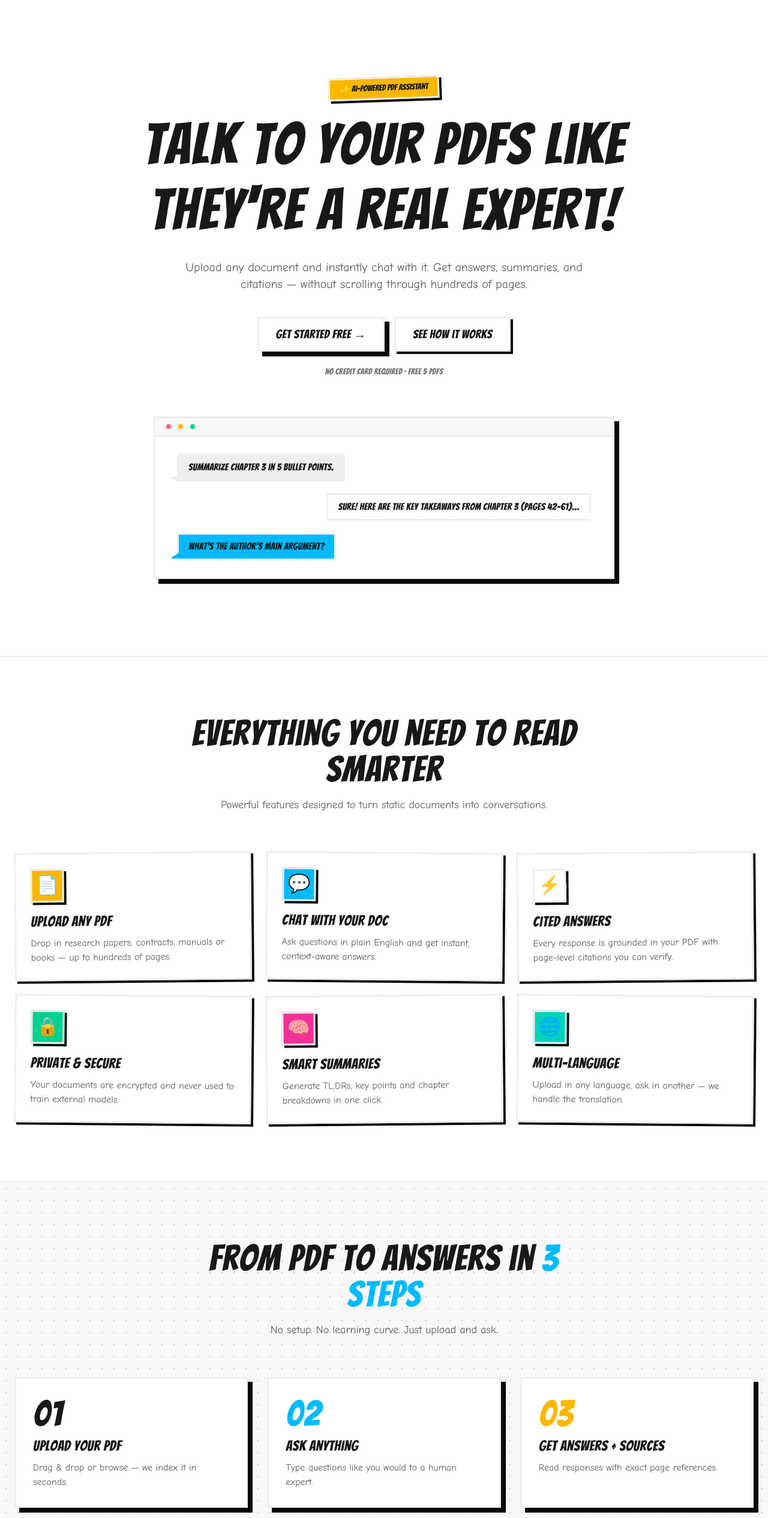
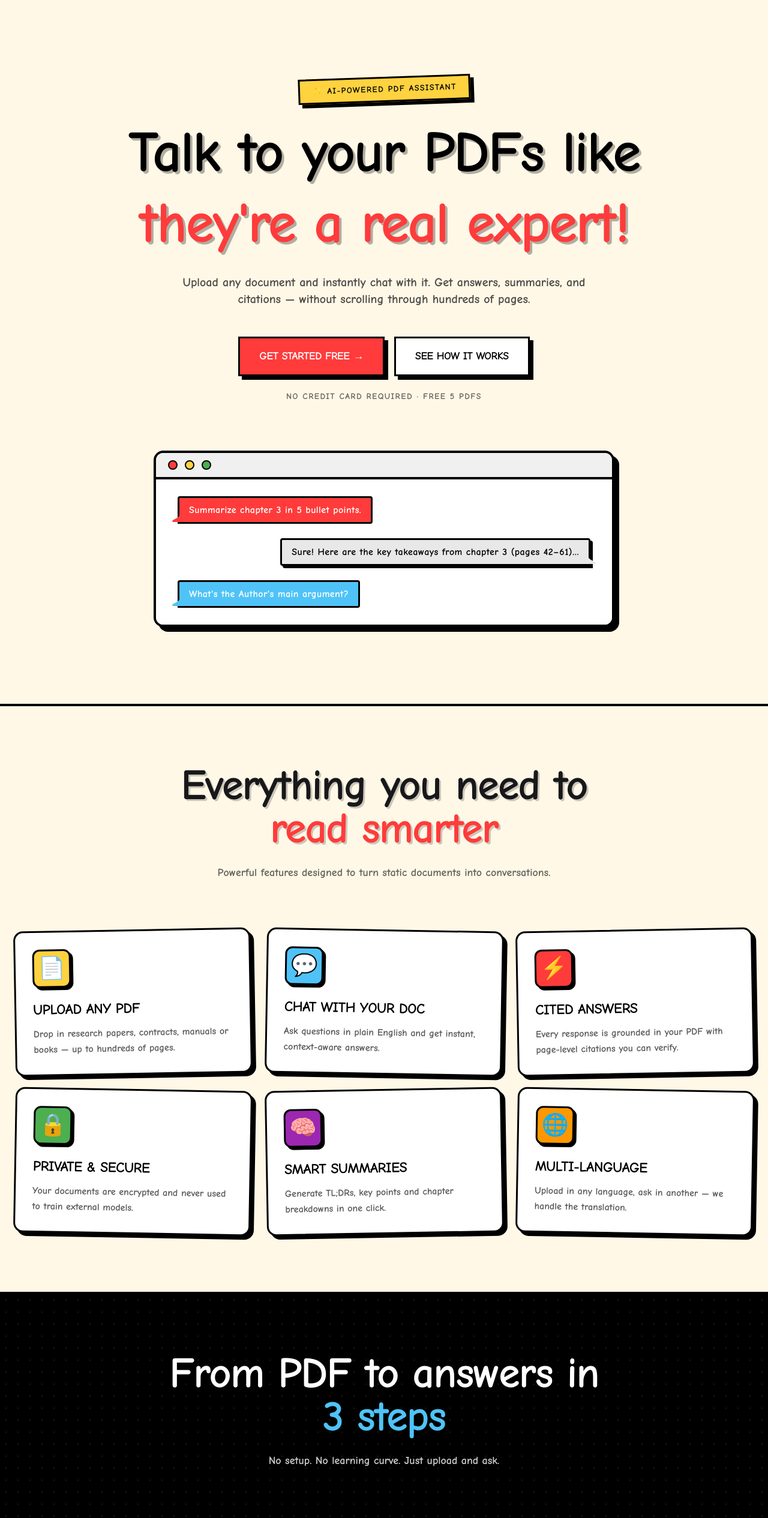
Before and after one commit to SaubhagyaSingh/narratrix-ai, a Next.js app in the folder frontend/: page / in a window 1280 px wide. Shown: the top 2530 px of the page at 60% size. Built offline with nearby package versions, Linux system fonts and the light colour scheme.

Commit message:
UI improved

```diff
--- a/frontend/src/app/page.tsx
+++ b/frontend/src/app/page.tsx
@@ -2,89 +2,88 @@ import Link from "next/link";
 
 export default function RootPage() {
   const features = [
-    { icon: "📄", title: "Upload Any PDF", desc: "Drop in research papers, contracts, manuals or books — up to hundreds of pages.", color: "bg-warning" },
-    { icon: "💬", title: "Chat With Your Doc", desc: "Ask questions in plain English and get instant, context-aware answers.", color: "bg-info" },
-    { icon: "⚡", title: "Cited Answers", desc: "Every response is grounded in your PDF with page-level citations you can verify.", color: "bg-pop" },
-    { icon: "🔒", title: "Private & Secure", desc: "Your documents are encrypted and never used to train external models.", color: "bg-success" },
-    { icon: "🧠", title: "Smart Summaries", desc: "Generate TL;DRs, key points and chapter breakdowns in one click.", color: "bg-secondary" },
-    { icon: "🌐", title: "Multi-Language", desc: "Upload in any language, ask in another — we handle the translation.", color: "bg-accent" },
+    { icon: "📄", title: "Upload Any PDF", desc: "Drop in research papers, contracts, manuals or books — up to hundreds of pages.", color: "bg-[#FFD23F]" },
+    { icon: "💬", title: "Chat With Your Doc", desc: "Ask questions in plain English and get instant, context-aware answers.", color: "bg-[#4FC3F7]" },
+    { icon: "⚡", title: "Cited Answers", desc: "Every response is grounded in your PDF with page-level citations you can verify.", color: "bg-[#FF3B3B]" },
+    { icon: "🔒", title: "Private & Secure", desc: "Your documents are encrypted and never used to train external models.", color: "bg-[#4CAF50]" },
+    { icon: "🧠", title: "Smart Summaries", desc: "Generate TL;DRs, key points and chapter breakdowns in one click.", color: "bg-[#9C27B0]" },
+    { icon: "🌐", title: "Multi-Language", desc: "Upload in any language, ask in another — we handle the translation.", color: "bg-[#FF9800]" },
   ];
 
   const steps = [
-    { n: "01", title: "Upload your PDF", desc: "Drag & drop or browse — we index it in seconds.", color: "text-pop" },
-    { n: "02", title: "Ask anything", desc: "Type questions like you would to a human expert.", color: "text-info" },
-    { n: "03", title: "Get answers + sources", desc: "Read responses with exact page references.", color: "text-warning" },
+    { n: "01", title: "Upload your PDF", desc: "Drag & drop or browse — we index it in seconds.", color: "text-[#FF3B3B]" },
+    { n: "02", title: "Ask anything", desc: "Type questions like you would to a human expert.", color: "text-[#4FC3F7]" },
+    { n: "03", title: "Get answers + sources", desc: "Read responses with exact page references.", color: "text-[#FFD23F]" },
   ];
 
   return (
-    <div className="min-h-screen bg-base-100">
+    <div className="min-h-screen bg-[#FFF8E7]">
       {/* HERO */}
-      <section className="relative overflow-hidden border-b-[3px] border-base-300">
+      <section className="relative overflow-hidden border-b-[4px] border-black">
         {/* halftone dots bg */}
         <div
-          className="absolute inset-0 -z-10 opacity-30"
+          className="absolute inset-0 -z-10 opacity-20"
           style={{
-            backgroundImage: "radial-gradient(circle, currentColor 1px, transparent 1.5px)",
-            backgroundSize: "16px 16px",
-            color: "oklch(var(--bc))",
+            backgroundImage: "radial-gradient(circle, #000 1.5px, transparent 1.5px)",
+            backgroundSize: "18px 18px",
           }}
         />
-        <div className="absolute -top-24 -left-24 -z-10 h-96 w-96 rounded-full bg-pop/30 blur-3xl" />
-        <div className="absolute -bottom-24 -right-24 -z-10 h-96 w-96 rounded-full bg-info/30 blur-3xl" />
+        <div className="absolute -top-40 -left-40 -z-10 h-[600px] w-[600px] rounded-full bg-[#FFD23F]/40 blur-3xl" />
+        <div className="absolute -bottom-40 -right-40 -z-10 h-[600px] w-[600px] rounded-full bg-[#FF3B3B]/30 blur-3xl" />
 
         <div className="container mx-auto px-6 pt-20 pb-24 lg:pt-32 lg:pb-32">
           <div className="mx-auto max-w-4xl text-center">
-            <div className="inline-block font-comic text-sm bg-warning text-base-400 border-[3px] border-base-300 px-4 py-1.5 mb-6 shadow-comic -rotate-2">
+            <div className="inline-block font-black text-sm bg-[#FFD23F] text-black border-[3px] border-black px-5 py-2 mb-8 shadow-[6px_6px_0px_0px_#000] -rotate-2 uppercase tracking-widest">
               ✨ AI-POWERED PDF ASSISTANT
             </div>
-            <h1 className="font-comic text-5xl leading-[1.05] tracking-wide sm:text-6xl lg:text-8xl">
+            <h1 className="font-black text-5xl leading-[1.1] tracking-tight text-black drop-shadow-[4px_4px_0px_rgba(0,0,0,0.3)] sm:text-7xl lg:text-8xl">
               Talk to your PDFs like
-              <span className="block text-pop mt-2">they're a real expert!</span>
+              <span className="block text-[#FF3B3B] mt-3">they're a real expert!</span>
             </h1>
-            <p className="mx-auto mt-8 max-w-2xl text-base text-base-content/70 sm:text-lg lg:text-xl">
+            <p className="mx-auto mt-8 max-w-2xl text-lg font-semibold text-black/70 sm:text-xl">
               Upload any document and instantly chat with it. Get answers, summaries, and
               citations — without scrolling through hundreds of pages.
             </p>
-            <div className="mt-10 flex flex-col items-center justify-center gap-4 sm:flex-row">
+            <div className="mt-12 flex flex-col items-center justify-center gap-4 sm:flex-row">
               <Link
                 href="/dashboard"
-                className="font-comic text-xl tracking-wide bg-pop text-base-400 border-[3px] border-base-300 px-7 py-3 shadow-comic-xl hover:-translate-y-1 hover:translate-x-[-2px] active:translate-y-0 active:translate-x-0 transition-transform"
+                className="font-black text-lg tracking-tight bg-[#FF3B3B] text-white border-[3px] border-black px-8 py-4 shadow-[6px_6px_0px_0px_#000] hover:-translate-y-1 hover:shadow-[8px_8px_0px_0px_#000] active:translate-y-0 active:shadow-[2px_2px_0px_0px_#000] transition-all uppercase"
               >
                 Get Started Free →
               </Link>
               <a
                 href="#how-it-works"
-                className="font-comic text-xl tracking-wide bg-base-100 border-[3px] border-base-300 px-7 py-3 shadow-comic hover:-translate-y-1 transition-transform"
+                className="font-black text-lg tracking-tight bg-white text-black border-[3px] border-black px-8 py-4 shadow-[6px_6px_0px_0px_#000] hover:-translate-y-1 hover:shadow-[8px_8px_0px_0px_#000] transition-all uppercase"
               >
                 See how it works
               </a>
             </div>
-            <p className="mt-6 font-comic text-sm tracking-wide text-base-content/60">
+            <p className="mt-6 font-black text-sm tracking-widest text-black/60 uppercase">
               No credit card required · Free 5 PDFs
             </p>
           </div>
 
           {/* mock chat preview */}
-          <div className="mx-auto mt-16 max-w-3xl">
-            <div className="bg-base-100 border-[3px] border-base-300 shadow-comic-xl">
-              <div className="flex gap-2 border-b-[3px] border-base-300 bg-base-200 px-4 py-2">
-                <span className="w-3 h-3 rounded-full bg-error border-[2px] border-base-300" />
-                <span className="w-3 h-3 rounded-full bg-warning border-[2px] border-base-300" />
-                <span className="w-3 h-3 rounded-full bg-success border-[2px] border-base-300" />
+          <div className="mx-auto mt-20 max-w-3xl">
+            <div className="bg-white border-[4px] border-black shadow-[8px_8px_0px_0px_#000] rounded-2xl overflow-hidden">
+              <div className="flex gap-3 border-b-[4px] border-black bg-[#F0F0F0] px-5 py-3">
+                <span className="w-4 h-4 rounded-full bg-[#FF3B3B] border-[2px] border-black" />
+                <span className="w-4 h-4 rounded-full bg-[#FFD23F] border-[2px] border-black" />
+                <span className="w-4 h-4 rounded-full bg-[#4CAF50] border-[2px] border-black" />
               </div>
-              <div className="flex flex-col gap-3 p-6">
+              <div className="flex flex-col gap-4 p-6 bg-white">
                 <div className="chat chat-start">
-                  <div className="chat-bubble bg-pop text-base-400 border-[3px] border-base-300 font-comic tracking-wide">
+                  <div className="chat-bubble bg-[#FF3B3B] text-white border-[3px] border-black font-black tracking-wide">
                     Summarize chapter 3 in 5 bullet points.
                   </div>
                 </div>
                 <div className="chat chat-end">
-                  <div className="chat-bubble bg-base-100 text-base-content border-[3px] border-base-300 font-comic tracking-wide">
+                  <div className="chat-bubble bg-[#E8E8E8] text-black border-[3px] border-black font-black tracking-wide shadow-[4px_4px_0px_0px_#000]">
                     Sure! Here are the key takeaways from chapter 3 (pages 42–61)…
                   </div>
                 </div>
                 <div className="chat chat-start">
-                  <div className="chat-bubble bg-info text-base-400 border-[3px] border-base-300 font-comic tracking-wide">
+                  <div className="chat-bubble bg-[#4FC3F7] text-white border-[3px] border-black font-black tracking-wide">
                     What's the Author's main argument?
                   </div>
                 </div>
@@ -96,30 +95,30 @@ export default function RootPage() {
 
       {/* FEATURES */}
       <section className="container mx-auto px-6 py-24">
-        <div className="mx-auto max-w-2xl text-center">
-          <h2 className="font-comic text-4xl tracking-wide sm:text-5xl lg:text-6xl">
-            Everything you need to <span className="text-pop">read smarter</span>
+        <div className="mx-auto max-w-3xl text-center mb-20">
+          <h2 className="font-black text-5xl tracking-tight drop-shadow-[3px_3px_0px_rgba(0,0,0,0.2)] sm:text-6xl lg:text-7xl">
+            Everything you need to <span className="text-[#FF3B3B]">read smarter</span>
           </h2>
-          <p className="mt-4 text-base-content/70 text-lg">
+          <p className="mt-6 text-black/60 text-lg font-semibold">
             Powerful features designed to turn static documents into conversations.
           </p>
         </div>
 
-        <div className="mt-16 grid gap-6 sm:grid-cols-2 lg:grid-cols-3">
+        <div className="grid gap-6 sm:grid-cols-2 lg:grid-cols-3">
           {features.map((f, i) => (
             <div
               key={f.title}
-              className={`bg-base-100 border-[3px] border-base-300 p-6 shadow-comic transition-transform hover:-translate-y-1 hover:translate-x-[-2px] hover:shadow-comic-xl ${
-                i % 2 === 0 ? "rotate-[-0.5deg]" : "rotate-[0.5deg]"
+              className={`bg-white border-[3px] border-black p-7 shadow-[6px_6px_0px_0px_#000] transition-all hover:-translate-y-2 hover:shadow-[10px_10px_0px_0px_#000] rounded-2xl ${
+                i % 2 === 0 ? "-rotate-1" : "rotate-1"
               }`}
             >
               <div
-                className={`${f.color} border-[3px] border-base-300 w-14 h-14 flex items-center justify-center text-3xl shadow-comic mb-4`}
+                className={`${f.color} border-[3px] border-black w-16 h-16 flex items-center justify-center text-4xl shadow-[4px_4px_0px_0px_#000] mb-5 rounded-xl`}
               >
                 {f.icon}
               </div>
-              <h3 className="font-comic text-2xl tracking-wide">{f.title}</h3>
-              <p className="mt-2 text-base-content/70">{f.desc}</p>
+              <h3 className="font-black text-2xl tracking-tight text-black uppercase">{f.title}</h3>
+              <p className="mt-3 text-black/65 font-semibold leading-relaxed">{f.desc}</p>
             </div>
           ))}
         </div>
@@ -128,35 +127,34 @@ export default function RootPage() {
       {/* HOW IT WORKS */}
       <section
         id="how-it-works"
-        className="bg-base-200 py-24 border-y-[3px] border-base-300 relative overflow-hidden"
+        className="bg-black py-24 border-y-[4px] border-black relative overflow-hidden"
       >
         <div
-          className="absolute inset-0 opacity-20"
+          className="absolute inset-0 opacity-10"
           style={{
-            backgroundImage: "radial-gradient(circle, currentColor 1px, transparent 1.5px)",
+            backgroundImage: "radial-gradient(circle, #fff 1px, transparent 1.5px)",
             backgroundSize: "20px 20px",
-            color: "oklch(var(--bc))",
           }}
         />
-        <div className="container mx-auto px-6 relative">
-          <div className="mx-auto max-w-2xl text-center">
-            <h2 className="font-comic text-4xl tracking-wide sm:text-5xl lg:text-6xl">
-              From PDF to answers in <span className="text-info">3 steps</span>
+        <div className="container mx-auto px-6 relative z-10">
+          <div className="mx-auto max-w-3xl text-center mb-20">
+            <h2 className="font-black text-5xl tracking-tight text-white drop-shadow-[4px_4px_0px_rgba(0,0,0,0.5)] sm:text-6xl lg:text-7xl">
+              From PDF to answers in <span className="text-[#4FC3F7]">3 steps</span>
             </h2>
-            <p className="mt-4 text-base-content/70 text-lg">
+            <p className="mt-6 text-white/80 text-lg font-semibold">
               No setup. No learning curve. Just upload and ask.
             </p>
           </div>
 
-          <div className="mt-16 grid gap-8 lg:grid-cols-3">
+          <div className="grid gap-8 lg:grid-cols-3">
             {steps.map((s) => (
               <div
                 key={s.n}
-                className="bg-base-100 border-[3px] border-base-300 p-7 shadow-comic-xl hover:-translate-y-1 transition-transform"
+                className="bg-white border-[3px] border-black p-8 shadow-[8px_8px_0px_0px_#000] hover:-translate-y-2 hover:shadow-[12px_12px_0px_0px_#000] transition-all rounded-2xl"
               >
-                <span className={`font-comic text-6xl tracking-wide ${s.color}`}>{s.n}</span>
-                <h3 className="font-comic text-2xl tracking-wide mt-2">{s.title}</h3>
-                <p className="mt-2 text-base-content/70">{s.desc}</p>
+                <span className={`font-black text-7xl tracking-wider ${s.color}`}>{s.n}</span>
+                <h3 className="font-black text-2xl tracking-tight mt-4 uppercase text-black">{s.title}</h3>
+                <p className="mt-3 text-black/65 font-semibold leading-relaxed">{s.desc}</p>
               </div>
             ))}
           </div>
@@ -165,16 +163,16 @@ export default function RootPage() {
 
       {/* STATS */}
       <section className="container mx-auto px-6 py-24">
-        <div className="bg-pop text-base-400 border-[3px] border-base-300 shadow-comic-xl grid grid-cols-2 lg:grid-cols-4 divide-x-[3px] divide-y-[3px] lg:divide-y-0 divide-base-300">
+        <div className="bg-gradient-to-br from-[#FFD23F] to-[#FF9800] text-black border-[4px] border-black shadow-[8px_8px_0px_0px_#000] grid grid-cols-2 lg:grid-cols-4 divide-x-[4px] divide-y-[4px] lg:divide-y-0 divide-black rounded-2xl overflow-hidden">
           {[
             { title: "Documents processed", value: "1.2M+" },
             { title: "Questions answered", value: "25M+" },
             { title: "Happy users", value: "80K+" },
             { title: "Avg. response time", value: "1.4s" },
           ].map((s) => (
-            <div key={s.title} className="p-6 text-center">
-              <div className="font-comic text-sm tracking-wide opacity-90">{s.title}</div>
-              <div className="font-comic text-4xl tracking-wide mt-2">{s.value}</div>
+            <div key={s.title} className="p-8 text-center">
+              <div className="font-black text-xs tracking-widest uppercase opacity-90">{s.title}</div>
+              <div className="font-black text-5xl tracking-wide mt-3">{s.value}</div>
             </div>
           ))}
         </div>
@@ -182,25 +180,25 @@ export default function RootPage() {
 
       {/* CTA */}
       <section className="container mx-auto px-6 pb-24">
-        <div className="bg-warning text-base-400 border-[3px] border-base-300 shadow-comic-xl p-12 text-center relative overflow-hidden">
+        <div className="bg-gradient-to-br from-[#FF3B3B] to-[#FF9800] text-white border-[4px] border-black shadow-[8px_8px_0px_0px_#000] p-12 text-center relative overflow-hidden rounded-2xl">
           <div
-            className="absolute inset-0 opacity-25"
+            className="absolute inset-0 opacity-15"
             style={{
-              backgroundImage: "radial-gradient(circle, currentColor 1px, transparent 1.5px)",
-              backgroundSize: "14px 14px",
+              backgroundImage: "radial-gradient(circle, #fff 1.5px, transparent 1.5px)",
+              backgroundSize: "16px 16px",
             }}
           />
-          <div className="relative">
-            <h2 className="font-comic text-4xl tracking-wide sm:text-5xl lg:text-6xl">
+          <div className="relative z-10">
+            <h2 className="font-black text-5xl tracking-tight drop-shadow-[3px_3px_0px_rgba(0,0,0,0.3)] sm:text-6xl lg:text-7xl uppercase">
               Ready to chat with your first PDF?
             </h2>
-            <p className="py-6 max-w-xl mx-auto">
+            <p className="py-6 max-w-2xl mx-auto font-semibold text-lg">
               Jump into the dashboard, upload a document, and start asking questions in under
               a minute.
             </p>
             <Link
               href="/dashboard"
-              className="inline-block font-comic text-xl tracking-wide bg-base-300 text-base-400 border-[3px] border-base-300 px-7 py-3 shadow-comic hover:-translate-y-1 hover:translate-x-[-2px] active:translate-y-0 active:translate-x-0 transition-transform"
+              className="inline-block font-black text-lg tracking-tight bg-white text-black border-[3px] border-black px-8 py-4 shadow-[6px_6px_0px_0px_#000] hover:-translate-y-1 hover:shadow-[8px_8px_0px_0px_#000] active:translate-y-0 transition-all uppercase"
             >
               Open Dashboard →
             </Link>
@@ -209,11 +207,11 @@ export default function RootPage() {
       </section>
 
       {/* FOOTER */}
-      <footer className="border-t-[3px] border-base-300 bg-base-200 p-10 text-center">
-        <p className="font-comic text-lg tracking-wide">
-          Narratrix <span className="text-pop">⚡</span> · Built for curious readers
+      <footer className="border-t-[4px] border-black bg-black text-white p-12 text-center">
+        <p className="font-black text-xl tracking-tight uppercase">
+          Narratrix <span className="text-[#FFD23F]">⚡</span> · Built for curious readers
         </p>
-        <p className="mt-2 text-sm text-base-content/60">
+        <p className="mt-3 text-sm text-white/70 font-semibold">
           © {new Date().getFullYear()} — All rights reserved
         </p>
       </footer>
```
Also changed, not shown: frontend/src/app/(dashboard)/books/[bookId]/page.tsx (+117 -31 lines).
